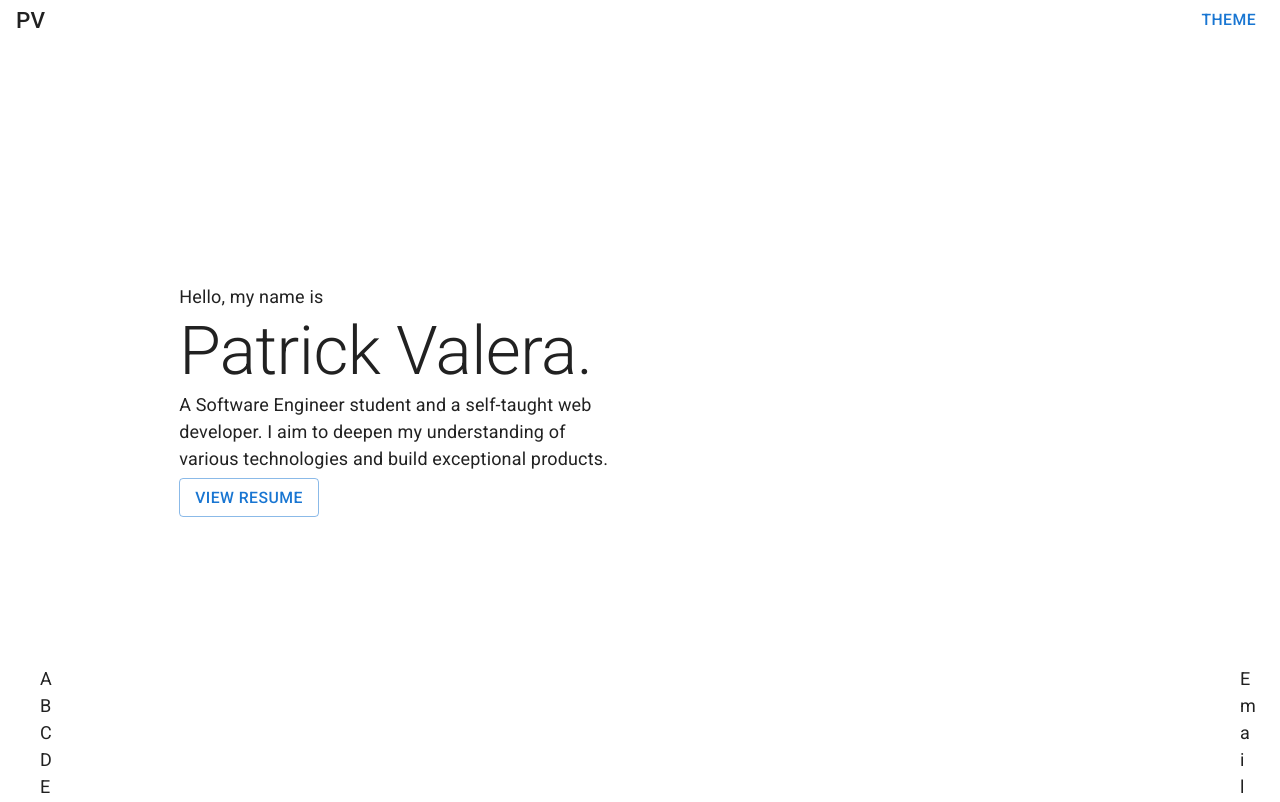
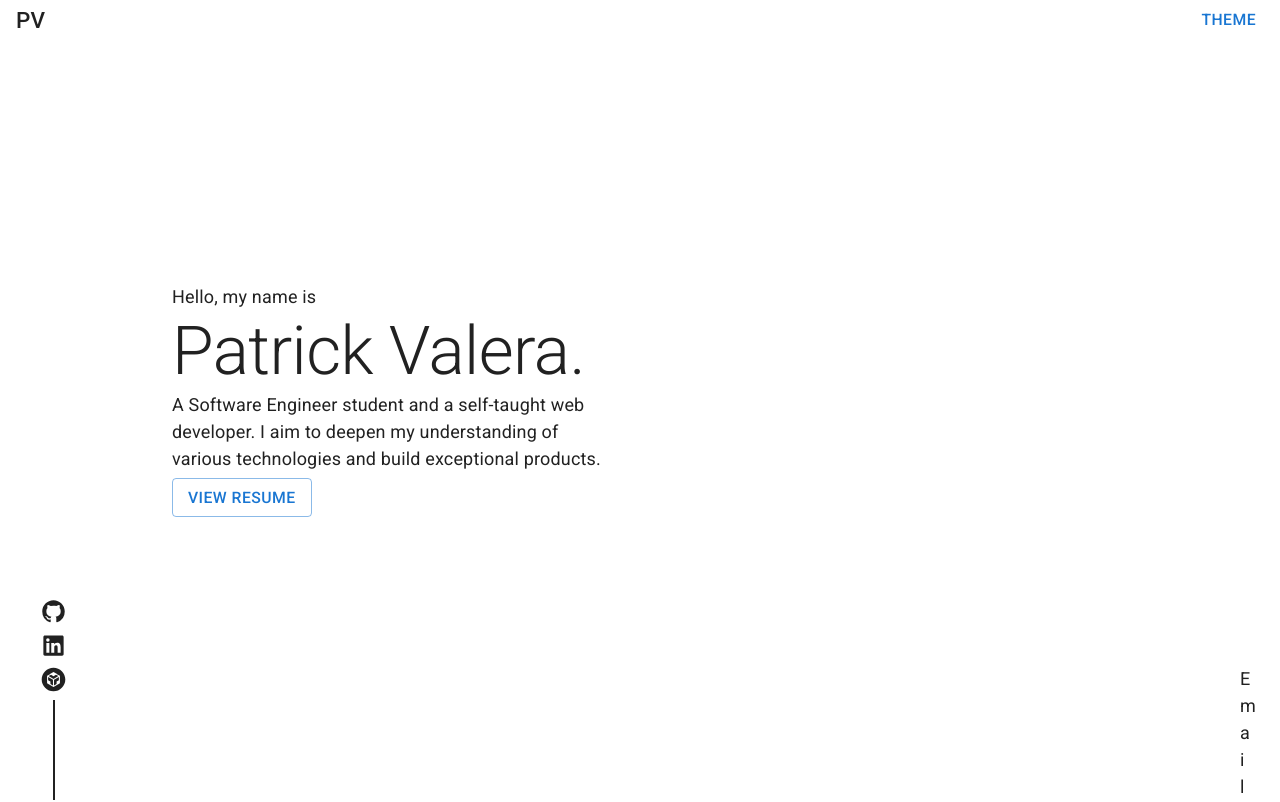
Before and after one commit to PatrickValera/20_Portfolio_V2, a Next.js app in the folder frontend/: page / in a window 1280 px wide. Shown: the top 802 px of the page. Built offline with nearby package versions, Linux system fonts and the light colour scheme.

Commit message:
add icons for socials

```diff
--- a/frontend/components/Icon.js
+++ b/frontend/components/Icon.js
@@ -1,12 +1,24 @@
-import React from 'react'
+import React, { useRef } from 'react'
 import { RiGithubFill, RiLinkedinBoxFill } from "react-icons/ri";
+import { AiFillCodeSandboxCircle } from "react-icons/ai";
+import { Box } from '@mui/material';
 
 const Icon = ({site}) => {
+    let icon=useRef(null)
+    let props={size:'1.5rem',className:'fade show'}
     switch(site){
-        case 'github':return(<RiGithubFill/>)
-        case 'linkedin':return(<RiLinkedinBoxFill/>)
+        case 'github':{icon.current=<RiGithubFill {...props}/>
+        break}
+        case 'linkedin':{icon.current=<RiLinkedinBoxFill{...props}/>
+        break}
+        case 'codesandbox':{icon.current=<AiFillCodeSandboxCircle{...props}/>
+        break}
     }
-
+    return(
+        <Box sx={{}}>
+            {icon.current}
+        </Box>
+    )
 }
 
 export default Icon
--- a/frontend/components/sections/Introduction.js
+++ b/frontend/components/sections/Introduction.js
@@ -3,7 +3,7 @@ import React from 'react'
 import { Box } from '@mui/material'
 const Introduction = () => {
   return (
-    <Box display='flex' sx={{ p: '0 10%', height: '100vh', flexDirection: 'column', justifyContent: 'center', maxWidth:'800px' }}>
+    <Box display='flex' sx={{pl:4, height: '100vh', flexDirection: 'column', justifyContent: 'center', maxWidth:'800px' }}>
       <Box className='fade'sx={{ maxWidth: '450px' }}>
         <Typography variant='body1'> Hello, my name is</Typography>
         <Typography variant='h2'> Patrick Valera.</Typography>
--- a/frontend/pages/index.js
+++ b/frontend/pages/index.js
@@ -9,24 +9,23 @@ import Projects from '../components/sections/Projects'
 import Footer from '../components/sections/Footer'
 import Profile from '../public/patrick.json'
 import { useEffect } from 'react'
+import Icon from '../components/Icon'
 
 
 export default function Home({ setTheme }) {
-  const { projects } = Profile
-
+  const { projects,socials } = Profile
   return (
     <Box sx={{ }}>
-      <Container maxWidth='lg' sx={{}}>
+      <Container maxWidth='lg' sx={{px:{xs:1,md:'100px'}}}>
         <Introduction />
         <Projects projects={projects} />
         <Footer />
       </Container>
-      <Box sx={{ display: {xs:'none', md:'flex'}, flexDirection: 'column', position: 'fixed', bottom: '0', left: '40px' }}>
-        <span>A</span>
-        <span>B</span>
-        <span>C</span>
-        <span>D</span>
-        <span>E</span>
+      <Box sx={{ display: {xs:'none', md:'flex'}, flexDirection: 'column', position: 'fixed', bottom: '0', left: '40px',alignItems:'center' }}>
+        {socials.map((social,index)=>(
+          <Icon key={index} site={social.site}/>
+        ))}
+        <Box sx={{border:'1px solid',borderColor:'text.primary',minHeight:'100px'}}></Box>
       </Box>
       <Box sx={{ display: {xs:'none', md:'flex'}, width: '0', flexDirection: 'column', position: 'fixed', bottom: '0', right: '40px', overflowWrap: 'break-word' }}>
         <span>Email</span>
--- a/frontend/public/patrick.json
+++ b/frontend/public/patrick.json
@@ -2,7 +2,7 @@
     "name":"Patrick Valera",
     "summary":"I am a computer science student and a self-taught web developer. I aim to deepen my understanding of various technologies and build exceptional products.",
     "skills":["JavaScript","React","NodeJS","MonogoDB","Redux"],
-    "socials":[{"site":"github"},{"site":"linkedin"}],
+    "socials":[{"site":"github"},{"site":"linkedin"},{"site":"codesandbox"}],
     "projects":[{
         "id":1,
         "title":"Candelebra",
```
